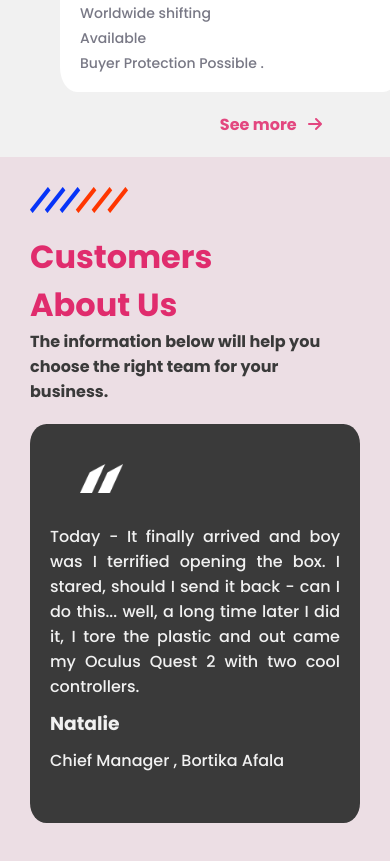
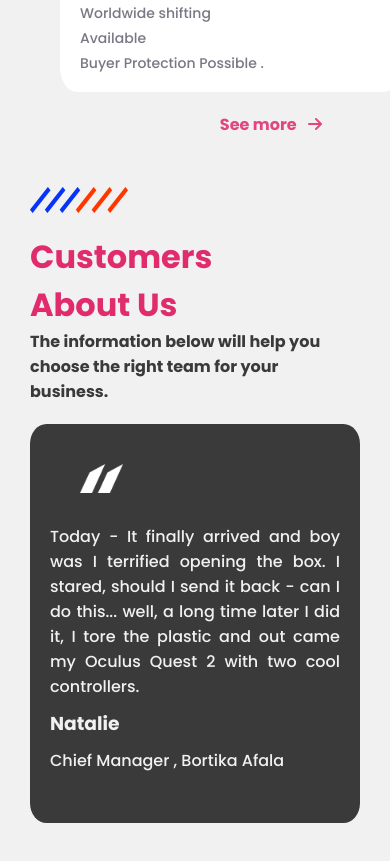
Before and after one commit to EmtiazHossainE2/influencer-products, a plain HTML site: page index.html in a window 390 px wide. Shown: the part 6018-6879 px from the top of the page. Drawn offline with Linux system fonts and the light colour scheme.

Commit message:
customer area responsive

```diff
--- a/style.css
+++ b/style.css
@@ -320,7 +320,7 @@ main{
     }
     .alink {
         text-align: right;
-        margin: 50px 0 100px;
+        margin: 50px 0 50px;
     }
     .alink a{
         text-decoration: none;
@@ -338,9 +338,8 @@ main{
 .customer-review{
     display: grid;
     grid-template-columns: repeat(3,1fr);
-    background: rgba(236, 222, 228, 0.986);
     column-gap: 30px;
-    padding: 100px 30px;
+    padding: 0 30px 50px 30px;
     color: #f1f1f1;
 }
 .review-details{
```
